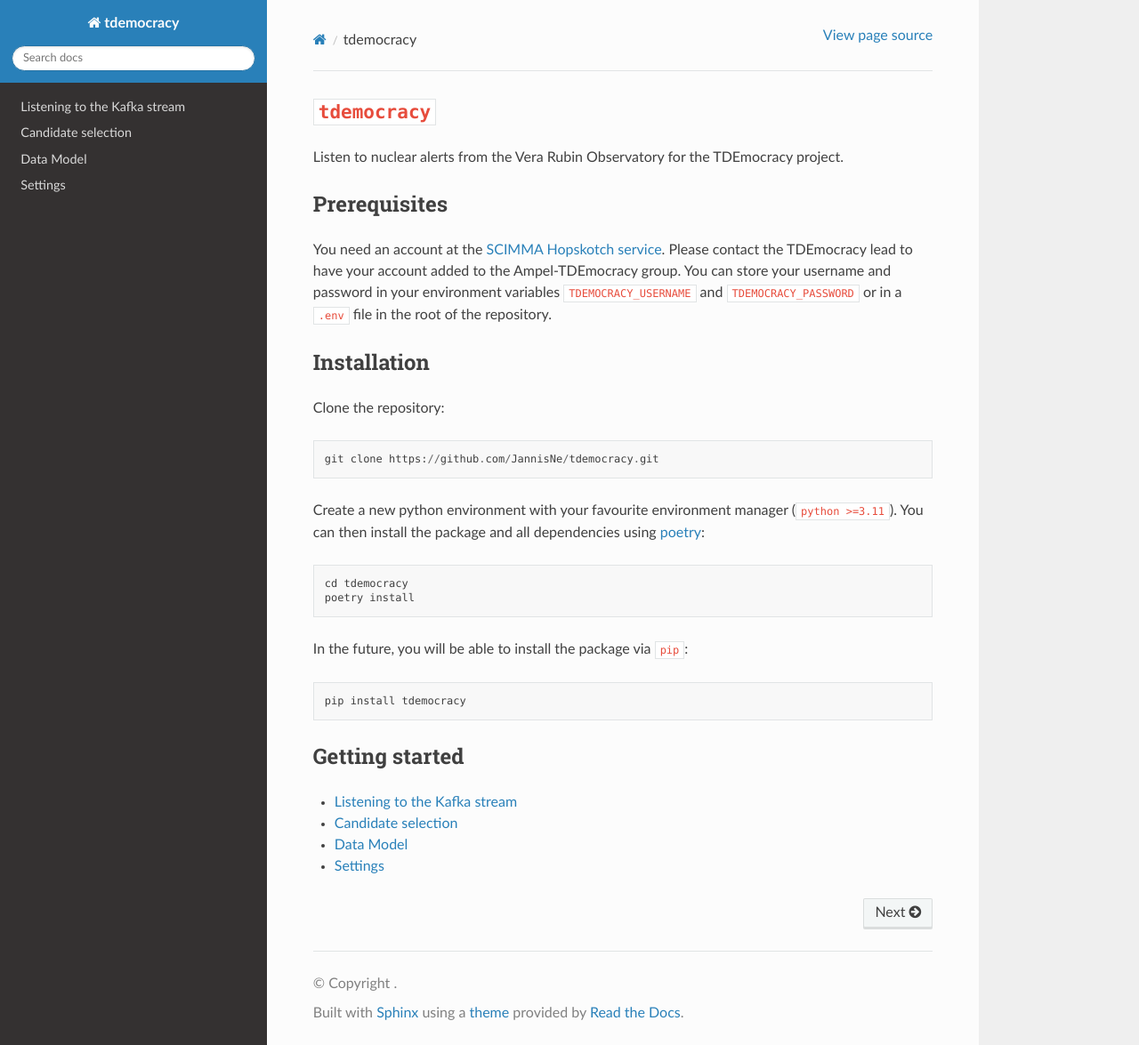
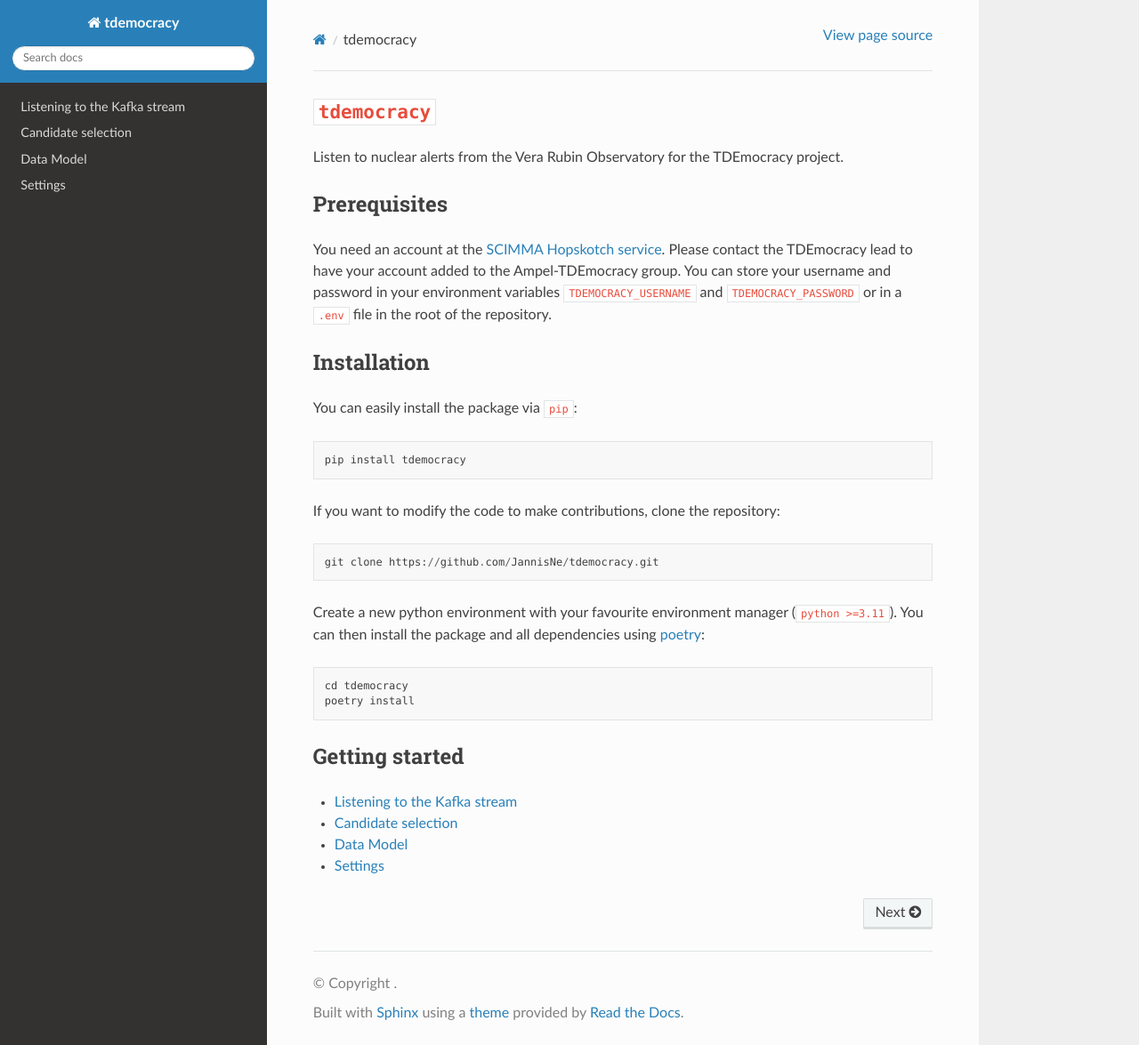
Before and after one commit to JannisNe/tdemocracy, a Sphinx documentation site: the page built from docs/index.rst, in a window 1280 px wide and 1175 px high. Shown: the whole window at 89% size. Built offline with Sphinx 7.4.7 and the Read the Docs theme 3.1.0, drawn with Linux system fonts in a browser that asks for light colours.

Commit message:
prefer pip install

```diff
--- a/docs/index.rst
+++ b/docs/index.rst
@@ -13,7 +13,11 @@ You need an account at the `SCIMMA Hopskotch service`_. Please contact the TDEmo
 Installation
 ------------
 
-Clone the repository::
+You can easily install the package via ``pip``::
+
+   pip install tdemocracy
+
+If you want to modify the code to make contributions, clone the repository::
 
 
    git clone https://github.com/JannisNe/tdemocracy.git
@@ -26,10 +30,6 @@ Create a new python environment with your favourite environment manager (``pytho
 .. _poetry: https://python-poetry.org/
 
 
-In the future, you will be able to install the package via ``pip``::
-
-   pip install tdemocracy
-
 
 Getting started
 ---------------
```
Also changed, not shown: README.md (+7 -7 lines).
